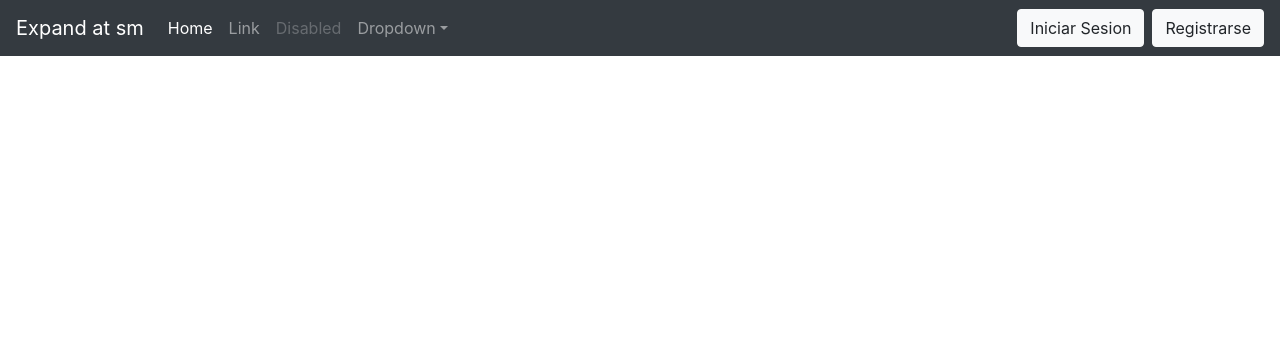
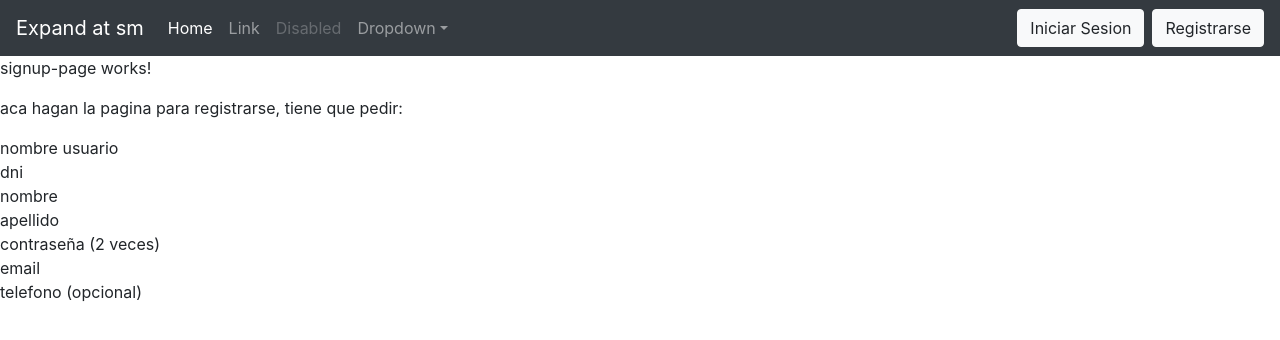
Before and after one commit to pgClipfs/proyecto-clip-money-c-gr5c, an Angular app in the folder WebApplicationCLIP/AppAngularCLIP/: page /signup in a window 1280 px wide. Before the commit this address led to /. Shown: the top 340 px of the page. Built offline with nearby package versions, Linux system fonts and the light colour scheme.

Commit message:
creacion componente "pagina registro"

```diff
--- a/WebApplicationCLIP/AppAngularCLIP/src/app/app.module.ts
+++ b/WebApplicationCLIP/AppAngularCLIP/src/app/app.module.ts
@@ -12,6 +12,7 @@ import { HomePageComponent } from './components/home-page/home-page.component';
 import { RouterModule } from '@angular/router';
 
 import { HttpClientModule } from '@angular/common/http';
+import { SignupPageComponent } from './components/signup-page/signup-page.component';
 
 
 @NgModule({
@@ -19,13 +20,15 @@ import { HttpClientModule } from '@angular/common/http';
     AppComponent,
     LoginBox,
     NavBarComponent,
-    HomePageComponent
+    HomePageComponent,
+    SignupPageComponent
   ],
   imports: [
     BrowserModule,
     HttpClientModule,
     FormsModule,
     RouterModule.forRoot([
+      { path: 'signup', component: SignupPageComponent },
       { path: '', component: HomePageComponent },
       { path: 'login', component: LoginBox }
     ])
--- /dev/null
+++ b/WebApplicationCLIP/AppAngularCLIP/src/app/components/signup-page/signup-page.component.html
@@ -0,0 +1,21 @@
+<p>signup-page works!</p>
+
+
+<p>
+
+    aca hagan la pagina para registrarse, tiene que pedir:
+</p>
+nombre usuario
+<br>
+dni
+<br>
+nombre
+<br>
+apellido
+<br>
+contraseña (2 veces)
+<br>
+
+email
+<br>
+telefono (opcional)
--- /dev/null
+++ b/WebApplicationCLIP/AppAngularCLIP/src/app/components/signup-page/signup-page.component.ts
@@ -0,0 +1,15 @@
+import { Component, OnInit } from '@angular/core';
+
+@Component({
+  selector: 'app-signup-page',
+  templateUrl: './signup-page.component.html',
+  styleUrls: ['./signup-page.component.css']
+})
+export class SignupPageComponent implements OnInit {
+
+  constructor() { }
+
+  ngOnInit(): void {
+  }
+
+}
```
Also changed, not shown: WebApplicationCLIP/AppAngularCLIP/src/app/components/signup-page/signup-page.component.css (added), 1 other file (tests, documents, lock files or other folders).
